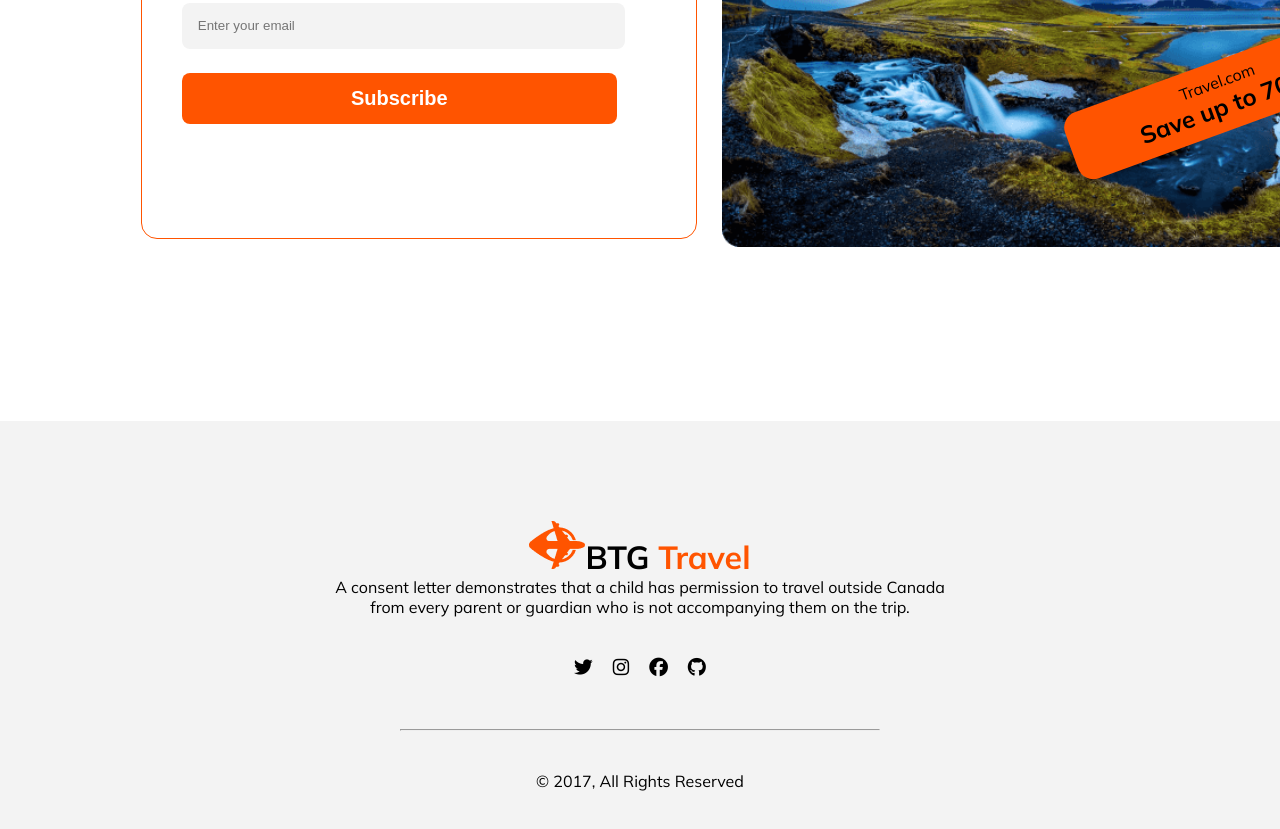
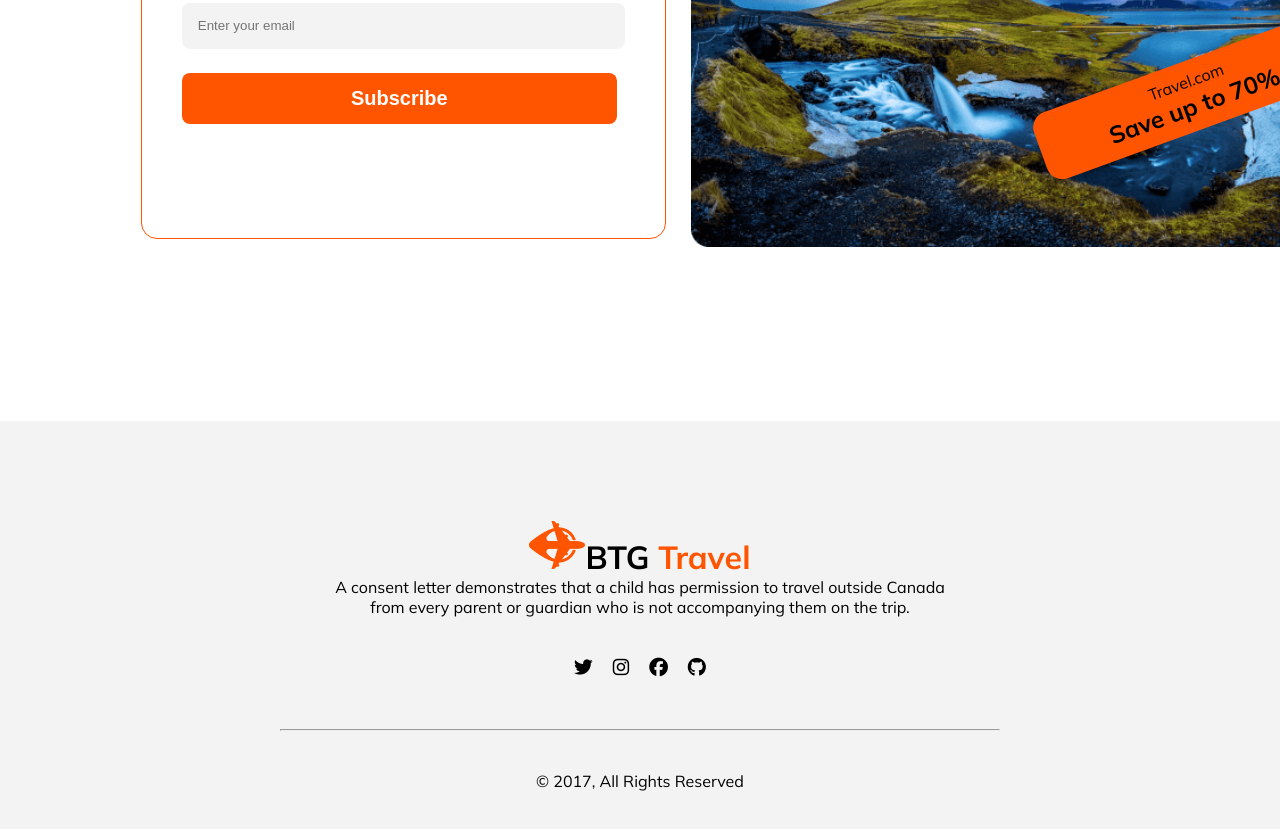
Before and after one commit to shahinalampalash/Hero-Travel, a plain HTML site: page index.html in a window 1280 px wide. Shown: the part 6274-7103 px from the top of the page. Drawn offline with Linux system fonts and the light colour scheme.

Commit message:
more responsive phone

```diff
--- a/style/style.css
+++ b/style/style.css
@@ -619,9 +619,11 @@ body {
 }
 
 hr {
-    margin: 20px 400px;
+    margin: 20px auto;
 }
-
+.footer hr{
+    margin: 20px 280px;
+}
 
 
 /* mobile responsive */
@@ -868,5 +870,8 @@ padding-right: 10px;
 .tour-plan-price {
     margin-bottom: 15px;
 }
+hr {
+    margin: 10px auto;
+}
 
 }
```
